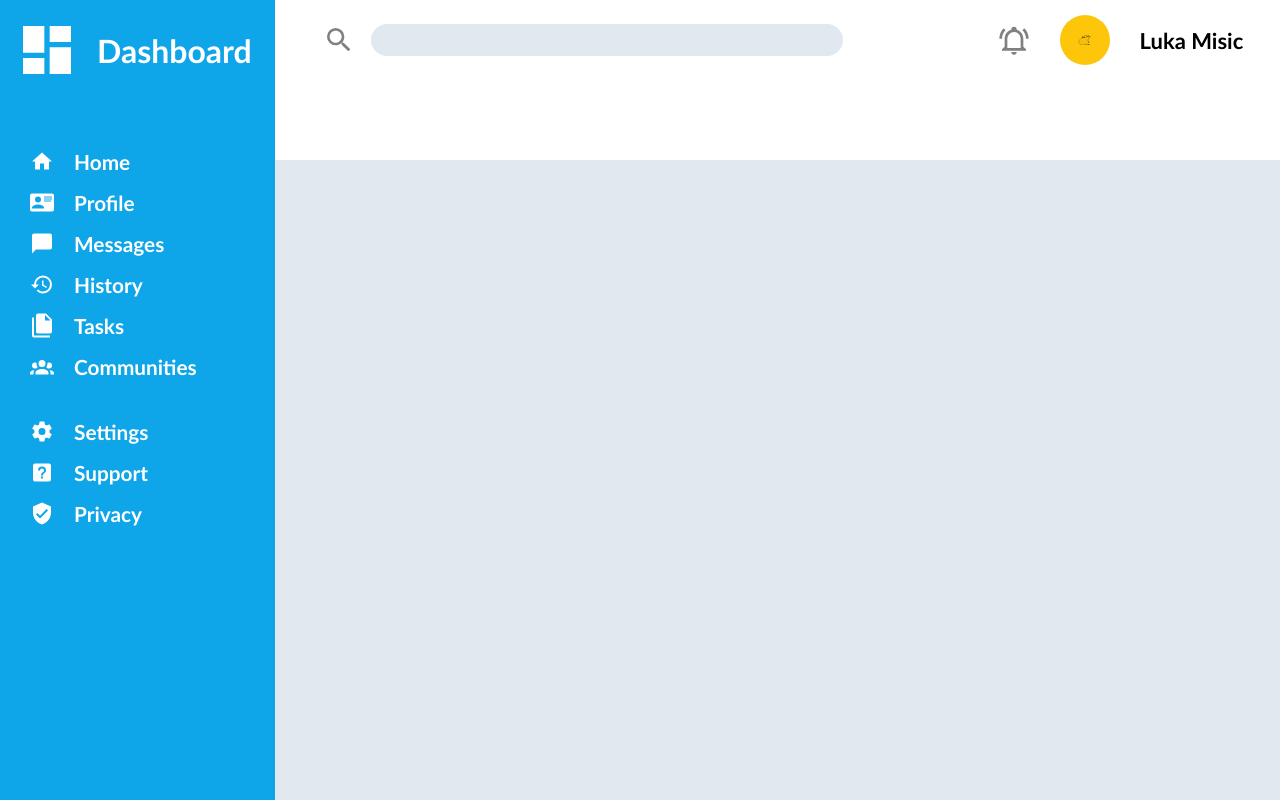
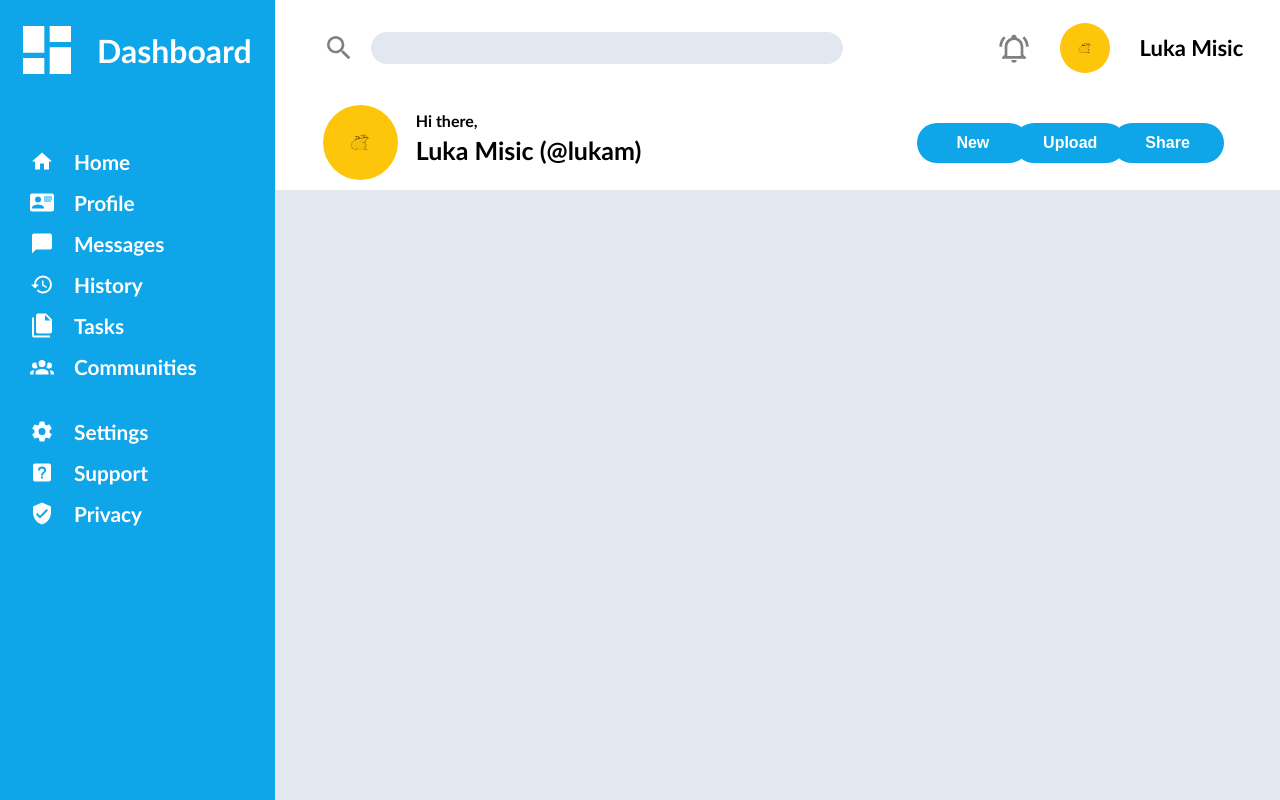
Before and after one commit to miske11/admin-dashboard, a plain HTML site: page index.html in a window 1280 px wide. Drawn offline with Linux system fonts and the light colour scheme.

Commit message:
Finished lower part of the header

```diff
--- a/index.html
+++ b/index.html
@@ -36,11 +36,24 @@
                 d="M10,21H14A2,2 0 0,1 12,23A2,2 0 0,1 10,21M21,19V20H3V19L5,17V11C5,7.9 7.03,5.17 10,4.29C10,4.19 10,4.1 10,4A2,2 0 0,1 12,2A2,2 0 0,1 14,4C14,4.1 14,4.19 14,4.29C16.97,5.17 19,7.9 19,11V17L21,19M17,11A5,5 0 0,0 12,6A5,5 0 0,0 7,11V18H17V11M19.75,3.19L18.33,4.61C20.04,6.3 21,8.6 21,11H23C23,8.07 21.84,5.25 19.75,3.19M1,11H3C3,8.6 3.96,6.3 5.67,4.61L4.25,3.19C2.16,5.25 1,8.07 1,11Z"
               />
             </svg>
-            <img src="img/cat.jpeg" alt="" height="50px" width="50px">
+            <img src="img/cat.jpeg" alt="" height="50px" width="50px" />
             <p>Luka Misic</p>
           </div>
         </div>
-        <div class="lower"></div>
+        <div class="lower">
+          <div class="left-part">
+            <img src="img/cat.jpeg" alt="" height="75px" width="75px" />
+            <div class="greeting-text">
+              <p>Hi there,</p>
+              <p>Luka Misic (@lukam)</p>
+            </div>
+          </div>
+          <div class="right-buttons">
+            <button class="btn">New</button>
+            <button class="btn">Upload</button>
+            <button class="btn">Share</button>
+          </div>
+        </div>
       </div>
       <div class="sidebar">
         <div class="title">
--- a/style.css
+++ b/style.css
@@ -59,6 +59,57 @@ ul {
     align-items: center;
 }
 
+.lower {
+    display: grid;
+    grid-template-columns: 1fr 1fr;
+}
+
+.lower.text {
+    grid-row: 1 / 3;
+    font-weight: bold;
+}
+
+.greeting-text {
+    font-weight: bold;
+}
+
+.greeting-text p:nth-child(2) {
+    font-size: 25px;
+    margin-top: 0;
+}
+
+.greeting-text p:first-child {
+    margin-bottom: 5px;
+}
+
+.left-part {
+    display: grid;
+    grid-template-columns: 75px 1fr;
+    align-items: center;
+    gap: 18px;
+}
+
+.right-buttons {
+    display: inline-grid;
+    grid-template-columns: 20% 20% 20%;
+    align-items: center;
+    justify-content: right;
+    gap: 16px;
+    padding-right: 15%;
+}
+
+.btn {
+    height: 2.5rem;
+    width: 7rem;
+    justify-self: center;
+    border-radius: 20px;
+    border: none;
+    background-color: #0ea5e9;
+    color: white;
+    font-size: 16px;
+    font-weight: bold;
+}
+
 .search {
     display: grid;
     grid-template-columns: 40px 1fr;
```
